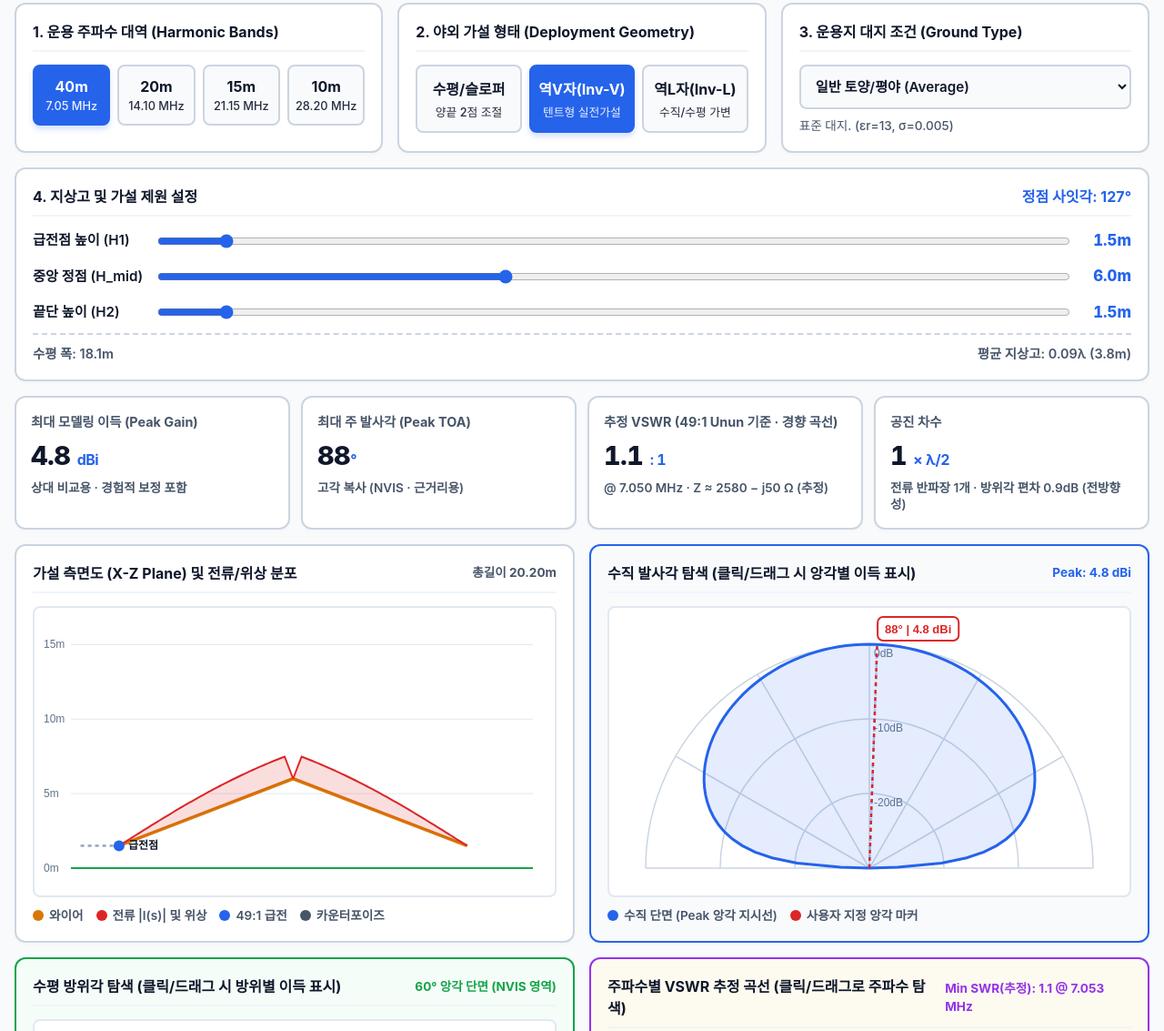
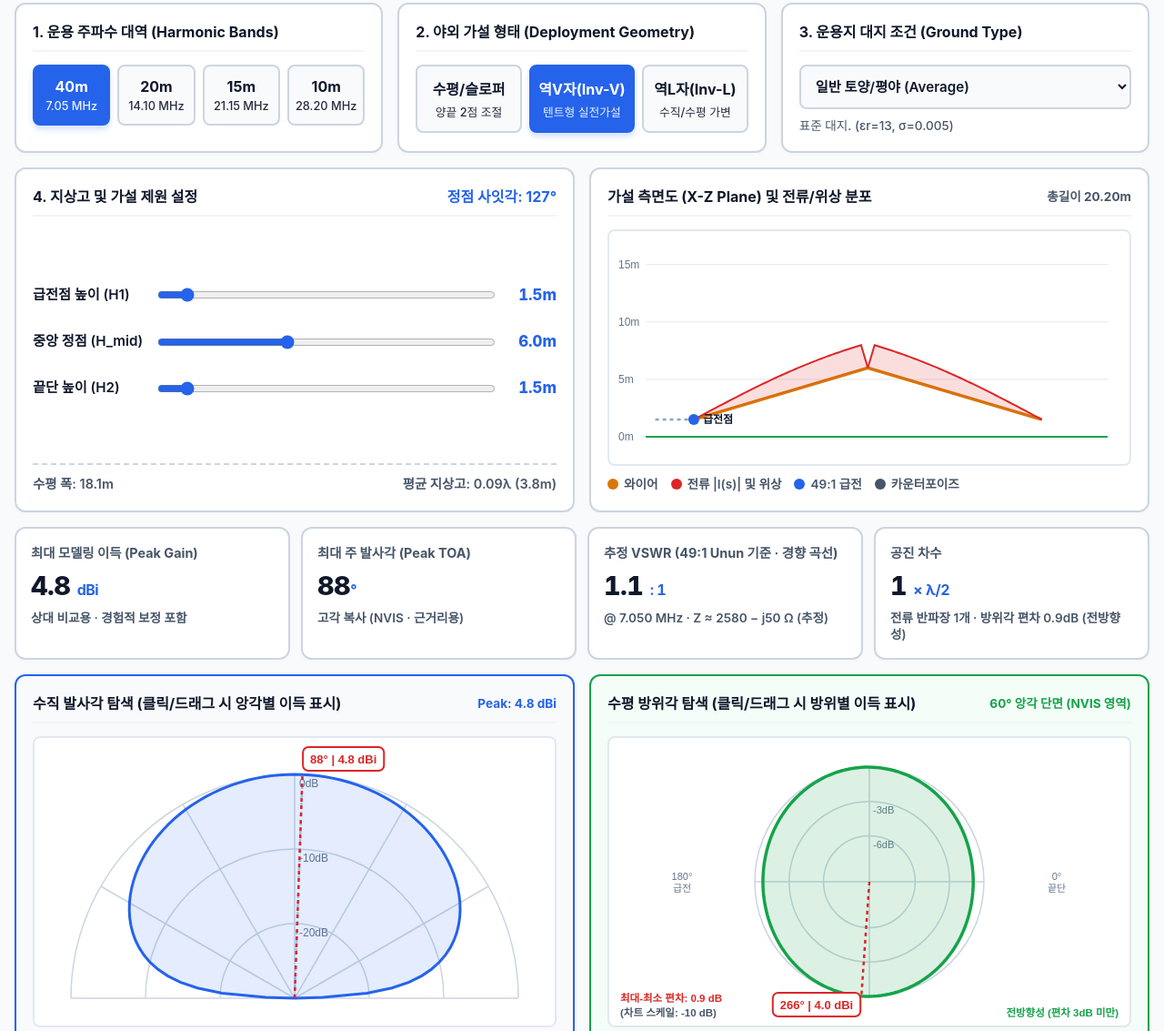
Before and after one commit to kooking0-JH/efhw-sim, a plain HTML site: page index.html in a window 1280 px wide. Shown: the part 136-1269 px from the top of the page at 91% size. Drawn offline with Linux system fonts and the light colour scheme.

Commit message:
Update index.html

```diff
--- a/index.html
+++ b/index.html
@@ -53,6 +53,15 @@
   .slider-item input[type="range"] { flex: 1; accent-color: var(--accent); cursor: pointer; height: 8px; }
   .slider-val { width: 55px; text-align: right; font-weight: 800; color: var(--accent); font-variant-numeric: tabular-nums; font-size: 1.05rem; }
   .geo-summary { font-size: 0.9rem; color: var(--muted); margin-top: 10px; padding-top: 10px; border-top: 2px dashed var(--border); display: flex; justify-content: space-between; font-weight: 600; }
+
+  /* ---------- 설정 + 측면도 (좌우 배치) ---------- */
+  .setup-grid { display: grid; grid-template-columns: minmax(0, 1fr) minmax(0, 1fr); gap: 16px; align-items: stretch; }
+  @media (max-width: 920px) { .setup-grid { grid-template-columns: 1fr; } }
+  .slider-card { display: flex; flex-direction: column; }
+  .slider-card .slider-box { flex: 1; justify-content: center; gap: 26px; }
+  .setup-grid .canvas-wrap { height: 260px; }
+  .slider-card .geo-summary { flex-wrap: wrap; gap: 4px 12px; }
+  @media (max-width: 600px) { .slider-label { min-width: 100px; } }
 
   /* ---------- KPI ---------- */
   .kpi-grid { display: grid; grid-template-columns: repeat(4, 1fr); gap: 12px; }
@@ -144,7 +153,8 @@
   </div>
 
   <!-- ===================== 슬라이더 ===================== -->
-  <div class="card">
+  <div class="setup-grid">
+  <div class="card slider-card">
       <div class="card-title">
         <span>4. 지상고 및 가설 제원 설정</span>
         <span id="slope-badge" style="color:var(--accent);">정점 사잇각: —</span>
@@ -176,6 +186,20 @@
         <span id="geo-hl-text">평균 지상고: 0.09λ (3.8m)</span>
       </div>
     </div>
+  <div class="card">
+    <div class="card-title">
+      <span>가설 측면도 (X-Z Plane) 및 전류/위상 분포</span>
+      <span style="color:var(--muted); font-size:0.85rem;">총길이 20.20m</span>
+    </div>
+    <div class="canvas-wrap"><canvas id="geoCanvas"></canvas></div>
+    <div class="legend">
+      <span><i class="dot" style="background:var(--wire)"></i>와이어</span>
+      <span><i class="dot" style="background:var(--current)"></i>전류 |I(s)| 및 위상</span>
+      <span><i class="dot" style="background:var(--accent)"></i>49:1 급전</span>
+      <span><i class="dot" style="background:var(--muted)"></i>카운터포이즈</span>
+    </div>
+  </div>
+  </div>
 
   <!-- ===================== KPI ===================== -->
   <div class="kpi-grid">
@@ -203,20 +227,6 @@
 
   <!-- ===================== 차트 4종 ===================== -->
   <div class="vis-grid">
-    <div class="card">
-      <div class="card-title">
-        <span>가설 측면도 (X-Z Plane) 및 전류/위상 분포</span>
-        <span style="color:var(--muted); font-size:0.85rem;">총길이 20.20m</span>
-      </div>
-      <div class="canvas-wrap"><canvas id="geoCanvas"></canvas></div>
-      <div class="legend">
-        <span><i class="dot" style="background:var(--wire)"></i>와이어</span>
-        <span><i class="dot" style="background:var(--current)"></i>전류 |I(s)| 및 위상</span>
-        <span><i class="dot" style="background:var(--accent)"></i>49:1 급전</span>
-        <span><i class="dot" style="background:var(--muted)"></i>카운터포이즈</span>
-      </div>
-    </div>
-
     <div class="card" style="border-color: var(--accent); background: #f8fafc;">
       <div class="card-title">
         <span>수직 발사각 탐색 (클릭/드래그 시 앙각별 이득 표시)</span>
@@ -241,7 +251,7 @@
       </div>
     </div>
 
-    <div class="card" style="border-color: var(--swr); background: #fdfaef;">
+    <div class="card" style="border-color: var(--swr); background: #fdfaef; grid-column: 1 / -1;">
       <div class="card-title">
         <span>주파수별 VSWR 추정 곡선 (클릭/드래그로 주파수 탐색)</span>
         <span id="swr-ref-label" style="font-size:0.85rem;color:var(--swr);">Min SWR: 1.15 @ 7.07 MHz</span>
```
Lines whose indentation alone changed are shown as unchanged.
